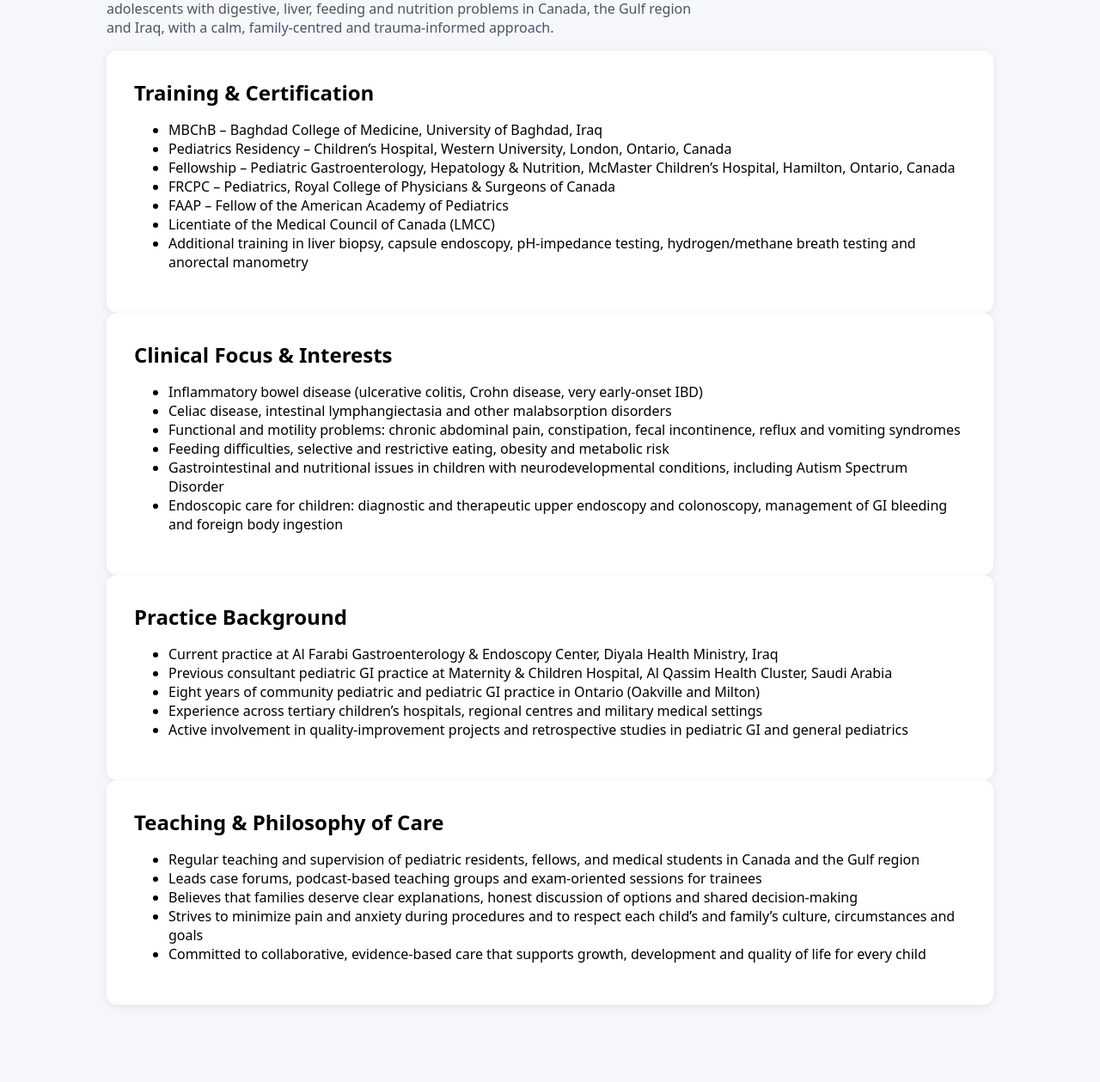
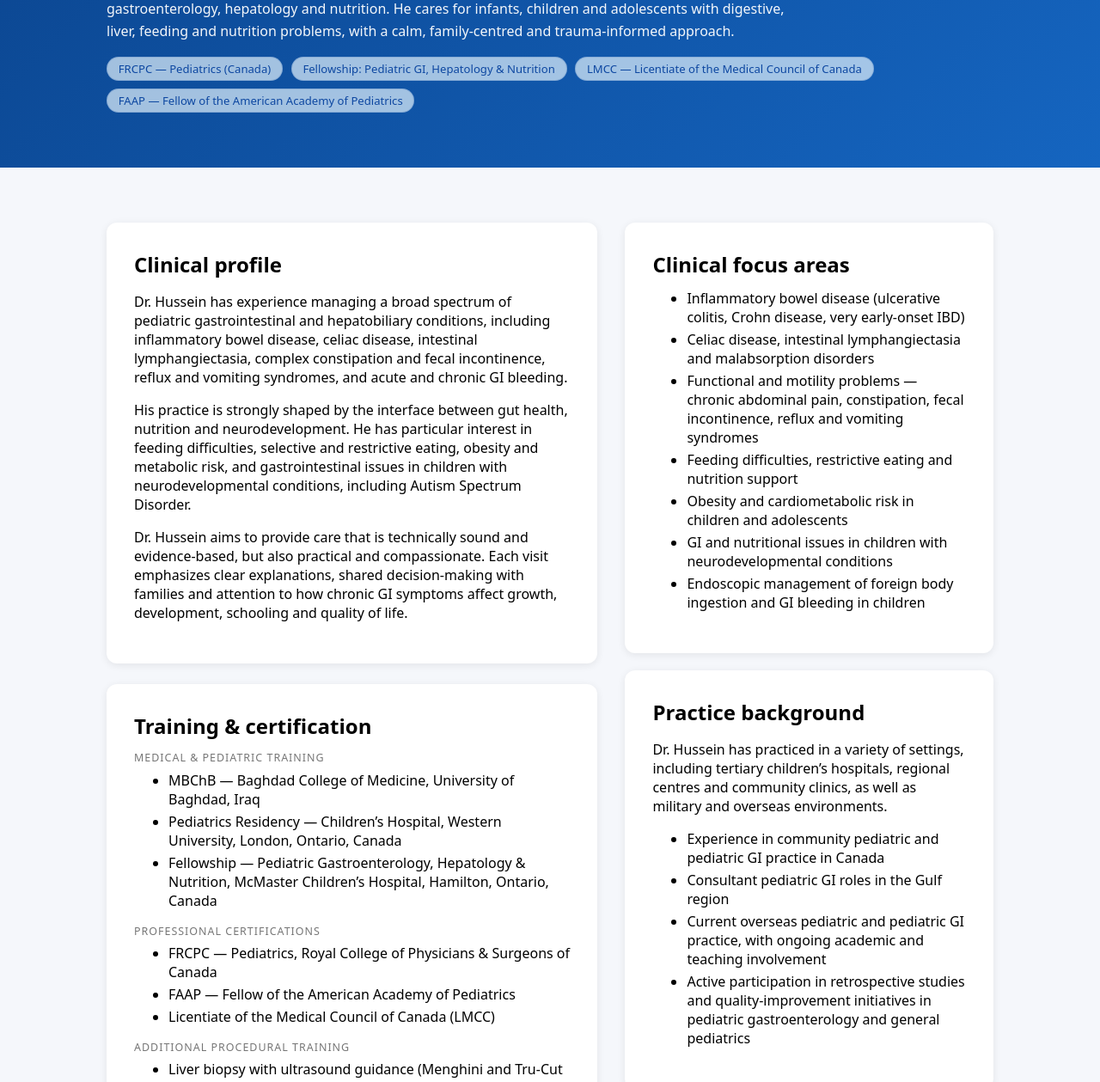
Before and after one commit to Pedsgimind/pedsgimind.github.io, a plain HTML site: page about.html in a window 1280 px wide. Shown: the part 264-1523 px from the top of the page at 86% size. Before the commit the page ends 1497 px from the top, so only its background shows below. Drawn offline with Linux system fonts and the light colour scheme.

Commit message:
Update about.html

```diff
--- a/about.html
+++ b/about.html
@@ -1,96 +1,251 @@
 <!DOCTYPE html>
 <html lang="en">
 <head>
-  <meta charset="UTF-8">
-  <title>About | Peds GI Mind</title>
-  <meta name="viewport" content="width=device-width, initial-scale=1">
-  <link rel="stylesheet" href="styles.css">
+  <meta charset="UTF-8" />
+  <meta name="viewport" content="width=device-width, initial-scale=1.0" />
+  <title>About Dr. Mohammad Hussein | Peds GI Mind</title>
+  <link rel="stylesheet" href="styles.css" />
+
+  <!-- Page-specific layout tweaks -->
+  <style>
+    .hero-sub {
+      padding: 4rem 0 2.5rem;
+      background: linear-gradient(135deg, #0b458f, #1565c0);
+      color: #ffffff;
+    }
+
+    .hero-sub .lead {
+      max-width: 820px;
+      margin-top: 0.75rem;
+      opacity: 0.95;
+    }
+
+    .about-layout {
+      display: grid;
+      grid-template-columns: minmax(0, 2fr) minmax(0, 1.5fr);
+      gap: 2rem;
+      align-items: flex-start;
+    }
+
+    @media (max-width: 900px) {
+      .about-layout {
+        grid-template-columns: minmax(0, 1fr);
+      }
+    }
+
+    .about-main .card + .card {
+      margin-top: 1.5rem;
+    }
+
+    .about-side .card + .card {
+      margin-top: 1.25rem;
+    }
+
+    .pill-row {
+      display: flex;
+      flex-wrap: wrap;
+      gap: 0.6rem;
+      margin-top: 0.75rem;
+    }
+
+    .pill {
+      display: inline-flex;
+      align-items: center;
+      padding: 0.25rem 0.8rem;
+      border-radius: 999px;
+      border: 1px solid rgba(13, 71, 161, 0.18);
+      background: rgba(227, 242, 253, 0.7);
+      font-size: 0.82rem;
+      font-weight: 500;
+      color: #0d47a1;
+      white-space: nowrap;
+    }
+
+    .about-small-label {
+      font-size: 0.78rem;
+      letter-spacing: 0.08em;
+      text-transform: uppercase;
+      color: rgba(0, 0, 0, 0.54);
+      margin-bottom: 0.25rem;
+    }
+
+    .about-list {
+      margin-top: 0.4rem;
+    }
+
+    .about-list li + li {
+      margin-top: 0.25rem;
+    }
+
+    .muted {
+      color: rgba(0, 0, 0, 0.6);
+      font-size: 0.9rem;
+    }
+  </style>
 </head>
 <body>
-<header>
-  <div class="header-inner">
-    <div class="logo-area">
-      <h1>Peds GI Mind</h1>
-      <p>Pediatric Gastroenterology & General Pediatrics Clinic</p>
+  <!-- Header / Navigation (same as other pages) -->
+  <header class="site-header">
+    <div class="container header-inner">
+      <div class="branding">
+        <div class="site-title">Peds GI Mind</div>
+        <div class="site-subtitle">Pediatric Gastroenterology &amp; General Pediatrics Clinic</div>
+      </div>
+      <nav class="main-nav">
+        <a href="index.html">Home</a>
+        <a href="about.html" class="active">About</a>
+        <a href="services.html">Services</a>
+        <a href="conditions.html">Conditions</a>
+        <a href="education.html">Education</a>
+        <a href="contact.html">Contact</a>
+      </nav>
     </div>
-    <nav>
-      <ul>
-        <li><a href="index.html">Home</a></li>
-        <li><a href="about.html" class="active">About</a></li>
-        <li><a href="services.html">Services</a></li>
-        <li><a href="conditions.html">Conditions</a></li>
-        <li><a href="education.html">Education</a></li>
-        <li><a href="contact.html">Contact</a></li>
-      </ul>
-    </nav>
-  </div>
-</header>
-<section class="section" id="about">
-  <div class="container">
-    <h1>About Dr. Mohammad Hussein</h1>
-    <p class="lead">
-      Dr. Mohammad Hussein is a Royal College–certified pediatrician with fellowship training in
-      pediatric gastroenterology, hepatology and nutrition. He cares for infants, children and
-      adolescents with digestive, liver, feeding and nutrition problems in Canada, the Gulf region
-      and Iraq, with a calm, family-centred and trauma-informed approach.
-    </p>
+  </header>
 
-    <div class="cards-grid">
-      <!-- Training & Certification -->
-      <article class="card">
-        <h2>Training &amp; Certification</h2>
-        <ul>
-          <li>MBChB – Baghdad College of Medicine, University of Baghdad, Iraq</li>
-          <li>Pediatrics Residency – Children’s Hospital, Western University, London, Ontario, Canada</li>
-          <li>Fellowship – Pediatric Gastroenterology, Hepatology &amp; Nutrition, McMaster Children’s Hospital, Hamilton, Ontario, Canada</li>
-          <li>FRCPC – Pediatrics, Royal College of Physicians &amp; Surgeons of Canada</li>
-          <li>FAAP – Fellow of the American Academy of Pediatrics</li>
-          <li>Licentiate of the Medical Council of Canada (LMCC)</li>
-          <li>Additional training in liver biopsy, capsule endoscopy, pH-impedance testing,
-              hydrogen/methane breath testing and anorectal manometry</li>
-        </ul>
-      </article>
+  <main>
+    <!-- Hero -->
+    <section class="hero hero-sub">
+      <div class="container">
+        <h1>About Dr. Mohammad Hussein</h1>
+        <p class="lead">
+          Dr. Mohammad Hussein is a Royal College&ndash;certified pediatrician with fellowship training in
+          pediatric gastroenterology, hepatology and nutrition. He cares for infants, children and adolescents
+          with digestive, liver, feeding and nutrition problems, with a calm, family-centred and
+          trauma-informed approach.
+        </p>
+        <div class="pill-row">
+          <span class="pill">FRCPC &mdash; Pediatrics (Canada)</span>
+          <span class="pill">Fellowship: Pediatric GI, Hepatology &amp; Nutrition</span>
+          <span class="pill">LMCC &mdash; Licentiate of the Medical Council of Canada</span>
+          <span class="pill">FAAP &mdash; Fellow of the American Academy of Pediatrics</span>
+        </div>
+      </div>
+    </section>
 
-      <!-- Clinical Focus & Interests -->
-      <article class="card">
-        <h2>Clinical Focus &amp; Interests</h2>
-        <ul>
-          <li>Inflammatory bowel disease (ulcerative colitis, Crohn disease, very early-onset IBD)</li>
-          <li>Celiac disease, intestinal lymphangiectasia and other malabsorption disorders</li>
-          <li>Functional and motility problems: chronic abdominal pain, constipation, fecal incontinence,
-              reflux and vomiting syndromes</li>
-          <li>Feeding difficulties, selective and restrictive eating, obesity and metabolic risk</li>
-          <li>Gastrointestinal and nutritional issues in children with neurodevelopmental conditions,
-              including Autism Spectrum Disorder</li>
-          <li>Endoscopic care for children: diagnostic and therapeutic upper endoscopy and colonoscopy,
-              management of GI bleeding and foreign body ingestion</li>
-        </ul>
-      </article>
+    <!-- Main About Layout -->
+    <section class="section">
+      <div class="container about-layout">
+        <!-- Left column: Narrative & practice style -->
+        <div class="about-main">
+          <div class="card">
+            <h2>Clinical profile</h2>
+            <p>
+              Dr. Hussein has experience managing a broad spectrum of pediatric gastrointestinal and
+              hepatobiliary conditions, including inflammatory bowel disease, celiac disease, intestinal
+              lymphangiectasia, complex constipation and fecal incontinence, reflux and vomiting syndromes,
+              and acute and chronic GI bleeding.
+            </p>
+            <p>
+              His practice is strongly shaped by the interface between gut health, nutrition and
+              neurodevelopment. He has particular interest in feeding difficulties, selective and restrictive
+              eating, obesity and metabolic risk, and gastrointestinal issues in children with
+              neurodevelopmental conditions, including Autism Spectrum Disorder.
+            </p>
+            <p>
+              Dr. Hussein aims to provide care that is technically sound and evidence-based, but also
+              practical and compassionate. Each visit emphasizes clear explanations, shared decision-making
+              with families and attention to how chronic GI symptoms affect growth, development, schooling
+              and quality of life.
+            </p>
+          </div>
 
-      <!-- Practice Background -->
-      <article class="card">
-        <h2>Practice Background</h2>
-        <ul>
-          <li>Current practice at Al Farabi Gastroenterology &amp; Endoscopy Center, Diyala Health Ministry, Iraq</li>
-          <li>Previous consultant pediatric GI practice at Maternity &amp; Children Hospital, Al Qassim Health Cluster, Saudi Arabia</li>
-          <li>Eight years of community pediatric and pediatric GI practice in Ontario (Oakville and Milton)</li>
-          <li>Experience across tertiary children’s hospitals, regional centres and military medical settings</li>
-          <li>Active involvement in quality-improvement projects and retrospective studies in pediatric GI and general pediatrics</li>
-        </ul>
-      </article>
+          <div class="card">
+            <h2>Training &amp; certification</h2>
+            <div class="about-small-label">Medical &amp; pediatric training</div>
+            <ul class="about-list">
+              <li>MBChB &mdash; Baghdad College of Medicine, University of Baghdad, Iraq</li>
+              <li>Pediatrics Residency &mdash; Children&rsquo;s Hospital, Western University, London, Ontario, Canada</li>
+              <li>Fellowship &mdash; Pediatric Gastroenterology, Hepatology &amp; Nutrition, McMaster Children&rsquo;s Hospital, Hamilton, Ontario, Canada</li>
+            </ul>
 
-      <!-- Teaching & Philosophy of Care -->
-      <article class="card">
-        <h2>Teaching &amp; Philosophy of Care</h2>
-        <ul>
-          <li>Regular teaching and supervision of pediatric residents, fellows, and medical students in Canada and the Gulf region</li>
-          <li>Leads case forums, podcast-based teaching groups and exam-oriented sessions for trainees</li>
-          <li>Believes that families deserve clear explanations, honest discussion of options and shared decision-making</li>
-          <li>Strives to minimize pain and anxiety during procedures and to respect each child’s and family’s culture,
-              circumstances and goals</li>
-          <li>Committed to collaborative, evidence-based care that supports growth, development and quality of life for every child</li>
-        </ul>
-      </article>
+            <div class="about-small-label" style="margin-top: 0.9rem;">Professional certifications</div>
+            <ul class="about-list">
+              <li>FRCPC &mdash; Pediatrics, Royal College of Physicians &amp; Surgeons of Canada</li>
+              <li>FAAP &mdash; Fellow of the American Academy of Pediatrics</li>
+              <li>Licentiate of the Medical Council of Canada (LMCC)</li>
+            </ul>
+
+            <div class="about-small-label" style="margin-top: 0.9rem;">Additional procedural training</div>
+            <ul class="about-list">
+              <li>Liver biopsy with ultrasound guidance (Menghini and Tru-Cut techniques)</li>
+              <li>Video capsule endoscopy</li>
+              <li>pH and dual pH-impedance studies</li>
+              <li>Hydrogen and methane breath testing</li>
+              <li>Anorectal manometry</li>
+              <li>Diagnostic and therapeutic upper endoscopy and colonoscopy, including PEG and PEC procedures</li>
+            </ul>
+          </div>
+
+          <div class="card">
+            <h2>Teaching &amp; philosophy of care</h2>
+            <p>
+              Dr. Hussein has been involved in teaching pediatric residents, fellows and medical students in
+              Canada and the Gulf region. He has supervised formal case forums, helped lead examination-focused
+              teaching, and developed innovative formats such as podcast-based case discussions.
+            </p>
+            <ul class="about-list">
+              <li>Regular supervision of case forums and journal clubs for pediatric trainees</li>
+              <li>Experience designing structured teaching for board-oriented review</li>
+              <li>Active involvement in quality-improvement and retrospective research projects</li>
+            </ul>
+            <p class="muted" style="margin-top: 0.75rem;">
+              His guiding principles are simple: listen carefully, explain clearly, involve families as partners
+              and treat every child with dignity, patience and respect.
+            </p>
+          </div>
+        </div>
+
+        <!-- Right column: Focus areas & background -->
+        <aside class="about-side">
+          <div class="card">
+            <h2>Clinical focus areas</h2>
+            <ul class="about-list">
+              <li>Inflammatory bowel disease (ulcerative colitis, Crohn disease, very early-onset IBD)</li>
+              <li>Celiac disease, intestinal lymphangiectasia and malabsorption disorders</li>
+              <li>Functional and motility problems &mdash; chronic abdominal pain, constipation, fecal incontinence, reflux and vomiting syndromes</li>
+              <li>Feeding difficulties, restrictive eating and nutrition support</li>
+              <li>Obesity and cardiometabolic risk in children and adolescents</li>
+              <li>GI and nutritional issues in children with neurodevelopmental conditions</li>
+              <li>Endoscopic management of foreign body ingestion and GI bleeding in children</li>
+            </ul>
+          </div>
+
+          <div class="card">
+            <h2>Practice background</h2>
+            <p>
+              Dr. Hussein has practiced in a variety of settings, including tertiary children&rsquo;s hospitals,
+              regional centres and community clinics, as well as military and overseas environments.
+            </p>
+            <ul class="about-list">
+              <li>Experience in community pediatric and pediatric GI practice in Canada</li>
+              <li>Consultant pediatric GI roles in the Gulf region</li>
+              <li>Current overseas pediatric and pediatric GI practice, with ongoing academic and teaching involvement</li>
+              <li>Active participation in retrospective studies and quality-improvement initiatives in pediatric gastroenterology and general pediatrics</li>
+            </ul>
+          </div>
+
+          <div class="card">
+            <h2>Languages</h2>
+            <ul class="about-list">
+              <li>Arabic &mdash; fluent</li>
+              <li>English &mdash; fluent</li>
+              <li>Turkish &mdash; intermediate</li>
+            </ul>
+          </div>
+        </aside>
+      </div>
+    </section>
+  </main>
+
+  <!-- Footer (same as other pages) -->
+  <footer class="site-footer">
+    <div class="container">
+      <p>&copy; 2025 Peds GI Mind. All rights reserved.</p>
+      <p class="muted">
+        This site is for general information only and does not provide individual medical advice.
+        For urgent concerns, please contact emergency services or your local hospital.
+      </p>
     </div>
-  </div>
-</section>
+  </footer>
+</body>
+</html>
```
